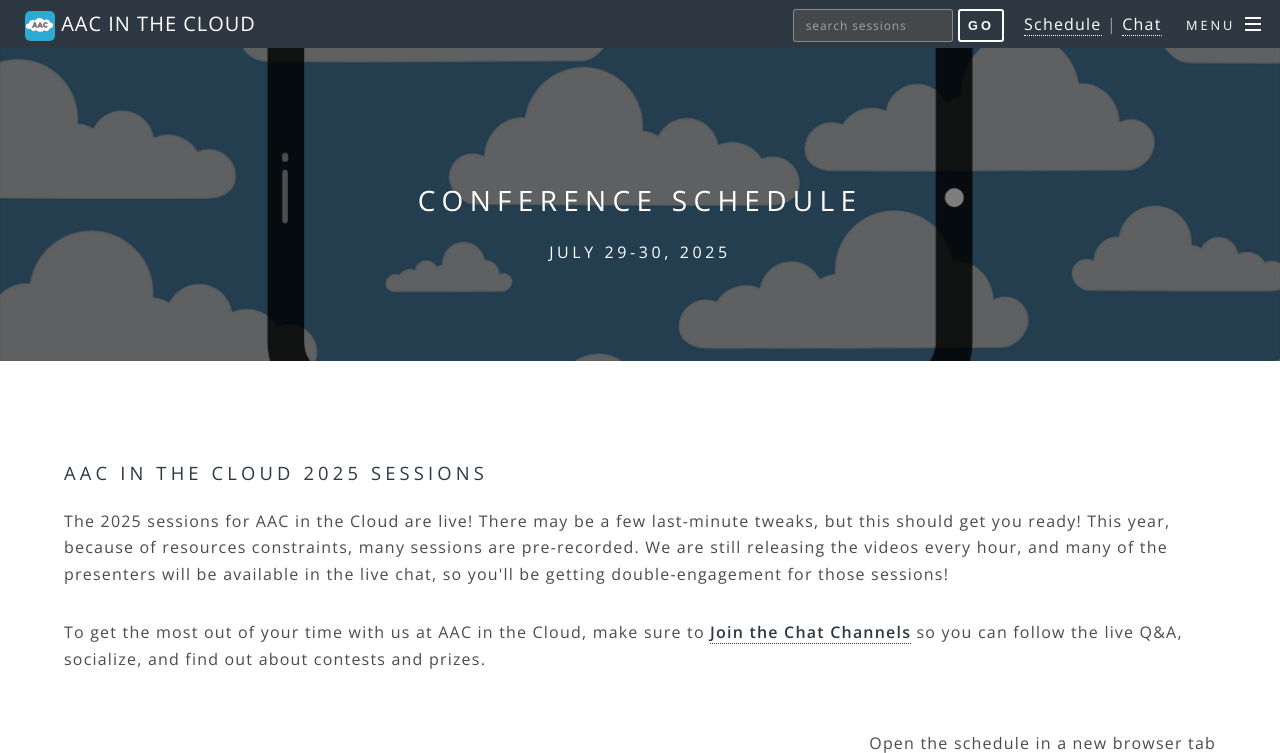
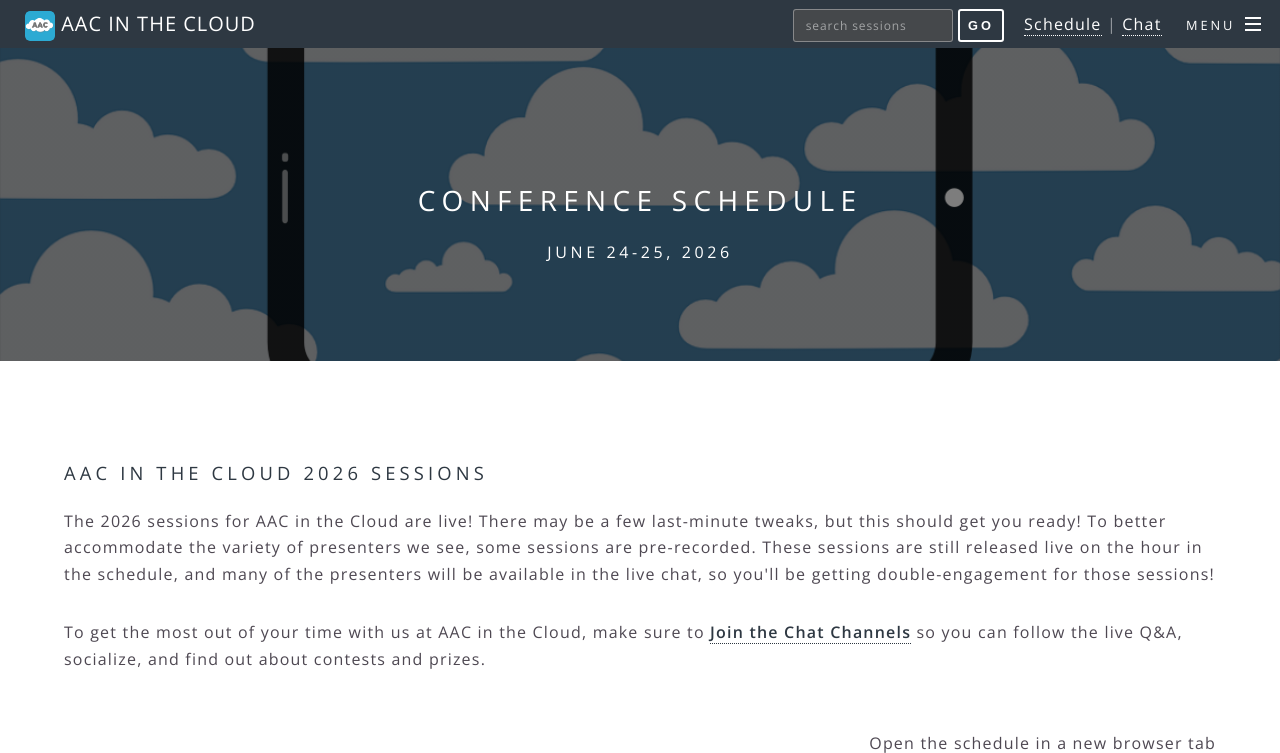
Before and after one commit to aac-in-the-cloud/aac-in-the-cloud.github.io, a Jekyll site: the page built from schedule.html, in a window 1280 px wide and 900 px high, cut to the strip 0-753 px from the top of the window. Built offline with Jekyll 4.4.1, drawn with Linux system fonts in a browser that asks for light colours.

```diff
--- a/schedule.html
+++ b/schedule.html
@@ -2,11 +2,11 @@
 layout: page
 title: Schedule
 page_title: Conference Schedule
-description: July 29-30, 2025
+description: June 24-25, 2026
 include_nav: true
 ---
-  <h3>AAC in the Cloud 2025 Sessions</h3>
-  <p>The 2025 sessions for AAC in the Cloud are live! There may be a few last-minute tweaks, but this should get you ready! This year, because of resources constraints, many sessions are pre-recorded. We are still releasing the videos every hour, and many of the presenters will be available in the live chat, so you'll be getting double-engagement for those sessions!</p>
+  <h3>AAC in the Cloud 2026 Sessions</h3>
+  <p>The 2026 sessions for AAC in the Cloud are live! There may be a few last-minute tweaks, but this should get you ready! To better accommodate the variety of presenters we see, some sessions are pre-recorded. These sessions are still released live on the hour in the schedule, and many of the presenters will be available in the live chat, so you'll be getting double-engagement for those sessions!</p>
   <p>
     To get the most out of your time with us at AAC in the Cloud, make sure to
     <b><a href="https://join.slack.com/t/aacinthecloud/shared_invite/zt-romapz77-1S7jD6rAPGPNULJ6K5yTPQ">Join the Chat Channels</a></b>
@@ -14,8 +14,8 @@ include_nav: true
   </p>
   <div style="text-align: right;">
       <a name="schedule"></a><br>
-      <a href="https://presenters.aacconference.com/conferences/A23?no_blank=1" target="_blank" rel="noopener">Open the schedule in a new browser tab</a><br>
-      <iframe width="102%" height="1000px" style='height: 100vh;' src="https://presenters.aacconference.com/conferences/A25" frameborder="0"></iframe>
+      <a href="https://presenters.aacconference.com/conferences/A26?no_blank=1" target="_blank" rel="noopener">Open the schedule in a new browser tab</a><br>
+      <iframe width="102%" height="1000px" style='height: 100vh;' src="https://presenters.aacconference.com/conferences/A26" frameborder="0"></iframe>
   </div>
 
   <ul class="actions vertical" style='width: 400px; margin: 0 auto;'>
```
Also changed, not shown: index.html (+4 -4 lines).
